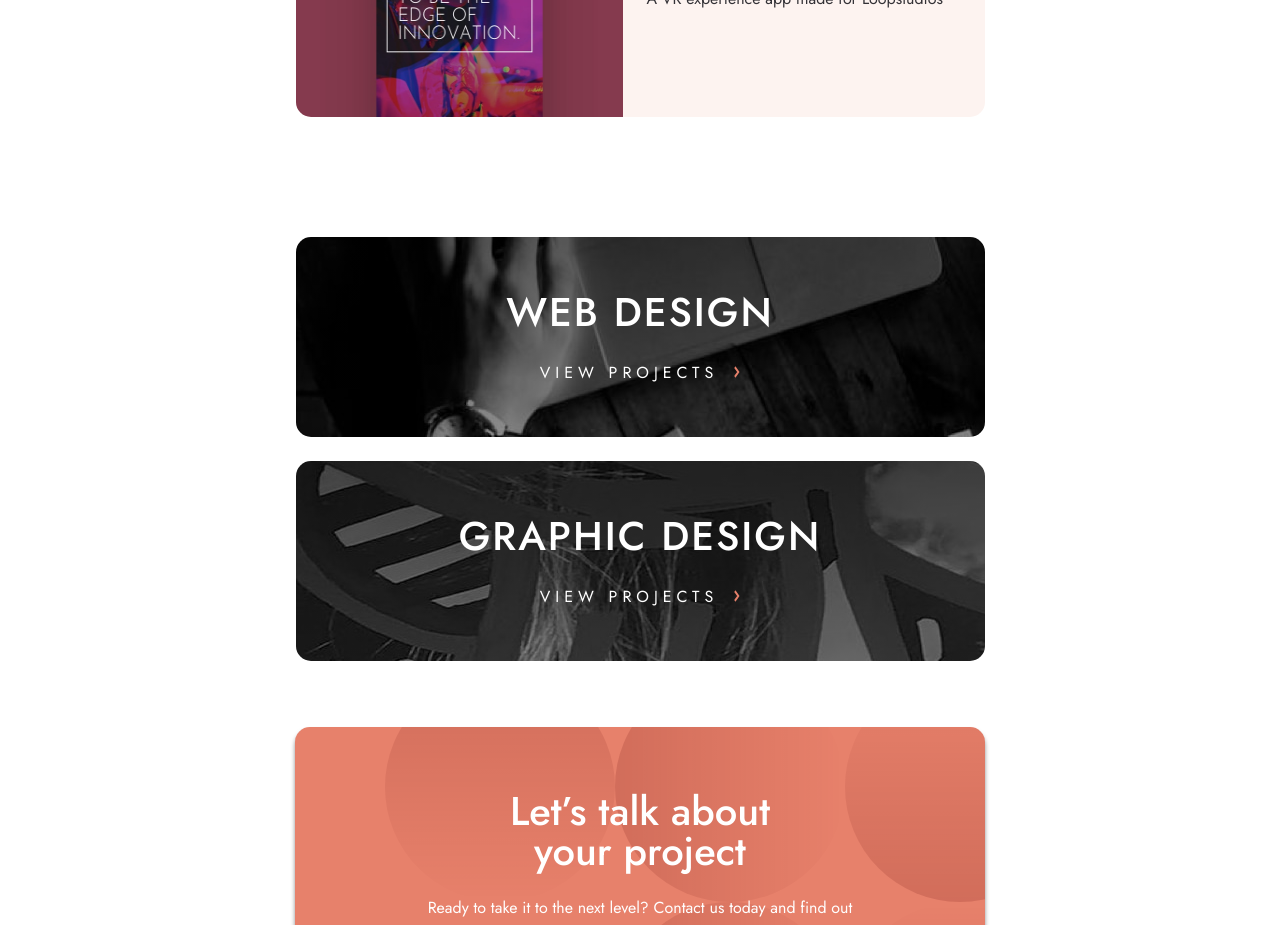
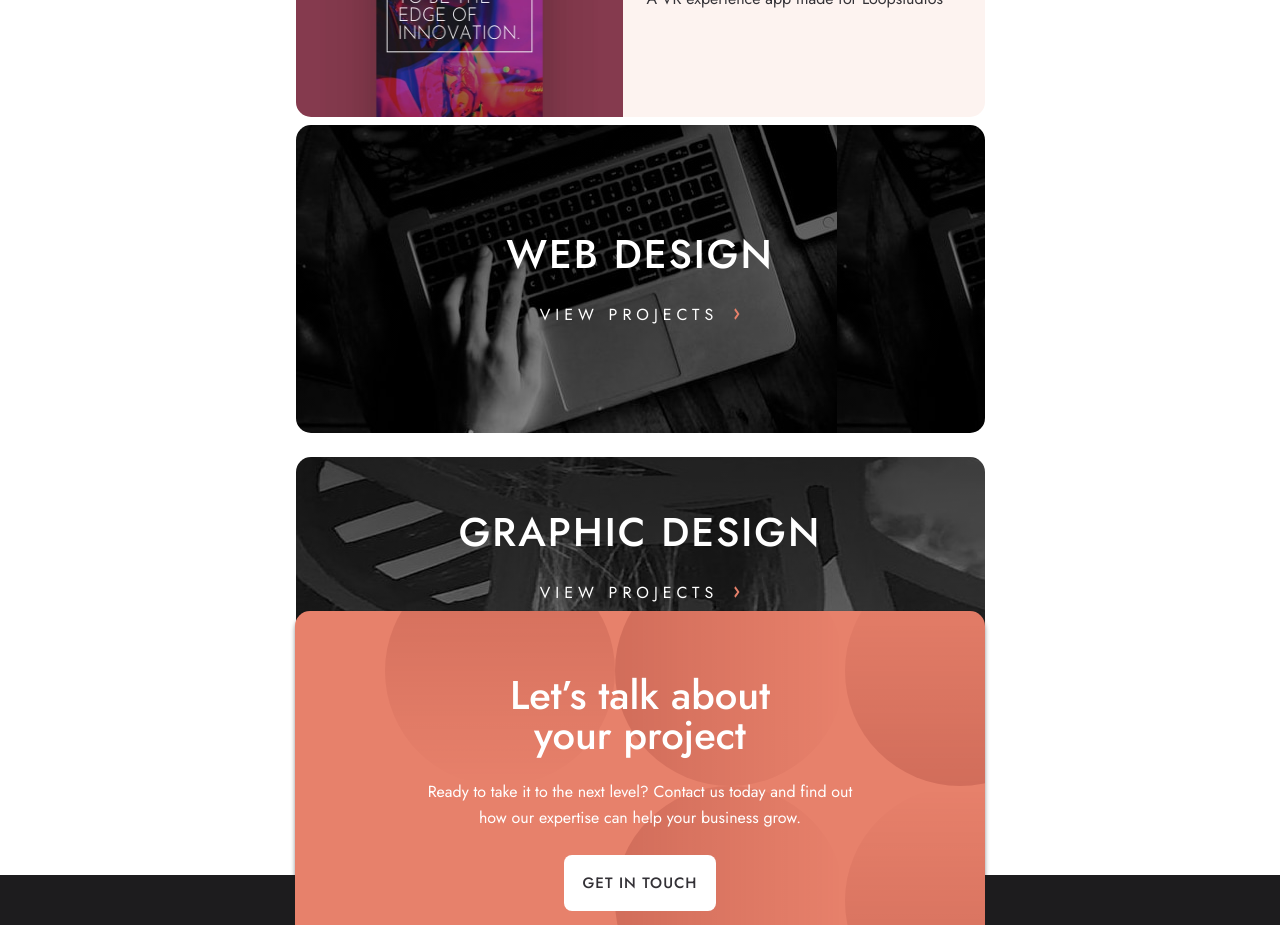
Before and after one commit to koniuszko/designo-ts, a Next.js app: page /app-design in a window 1280 px wide. Shown: the part 2060-2985 px from the top of the page. Built offline with nearby package versions, Linux system fonts and the light colour scheme.

Commit message:
main section

```diff
--- a/src/components/SectionNav.tsx
+++ b/src/components/SectionNav.tsx
@@ -68,6 +68,42 @@ const NavWrapper = styled.nav`
       rgba(0, 0, 0, 0.45)), url('/assets/home/tablet/image-graphic-design.jpg');
     }
   }
+
+  @media (min-width: 1440px) {
+    margin: 160px auto;
+    width: 1112px;
+    display: flex;
+    flex-direction: column;
+    flex-wrap: wrap;
+    align-items: center;
+    justify-content: center;
+    gap: 24px 30px;
+
+
+    height: 640px;
+
+
+    .link-container {
+      width: 541px;
+      height: 308px;
+    }
+
+    .web-design {
+      height: 640px;
+      background-image: linear-gradient(rgba(0, 0, 0, 0.65),
+      rgba(0, 0, 0, 0.45)), url('/assets/home/desktop/image-web-design-large.jpg');
+    }
+
+    .app-design {
+      background-image: linear-gradient(rgba(0, 0, 0, 0.65),
+      rgba(0, 0, 0, 0.45)), url('/assets/home/desktop/image-app-design.jpg');
+    }
+
+    .graphic-design {
+      background-image: linear-gradient(rgba(0, 0, 0, 0.65),
+      rgba(0, 0, 0, 0.45)), url('/assets/home/desktop/image-graphic-design.jpg');
+    }
+  }
 `
 
 const SectionNav = ({disabledLink}: NavProps) => {
--- a/src/pages/app-design.tsx
+++ b/src/pages/app-design.tsx
@@ -5,14 +5,29 @@ import DesignHeader from "@/components/designPages/DesignHeader";
 import DesignGallery from "@/components/designPages/DesignGallery";
 import SectionNav from "@/components/SectionNav";
 import {DataI, DesignPageProps} from "@/interfaces/app_interfaces";
+import styled from "styled-components";
 
+const NavWrapper = styled.div`
+
+  nav {
+    height: 308px;
+  }
+
+  .web-design {
+    height: 308px;
+    background-image: linear-gradient(rgba(0, 0, 0, 0.65),
+    rgba(0, 0, 0, 0.45)), url('/assets/home/desktop/image-web-design-small.jpg');
+  }
+`
 export default function AppDesign({designData}: DesignPageProps) {
     return (
         <MainLayout>
             <DesignHeader pageTitle={designData?.pageTitle}
                           pageDescription={designData?.pageDescription}/>
             <DesignGallery designData={designData}/>
-            <SectionNav disabledLink={"app"}/>
+            <NavWrapper>
+                <SectionNav disabledLink={"app"}/>
+            </NavWrapper>
         </MainLayout>
     )
 }
```
Also changed, not shown: src/components/home/MainSection.tsx (+21 -0 lines).
